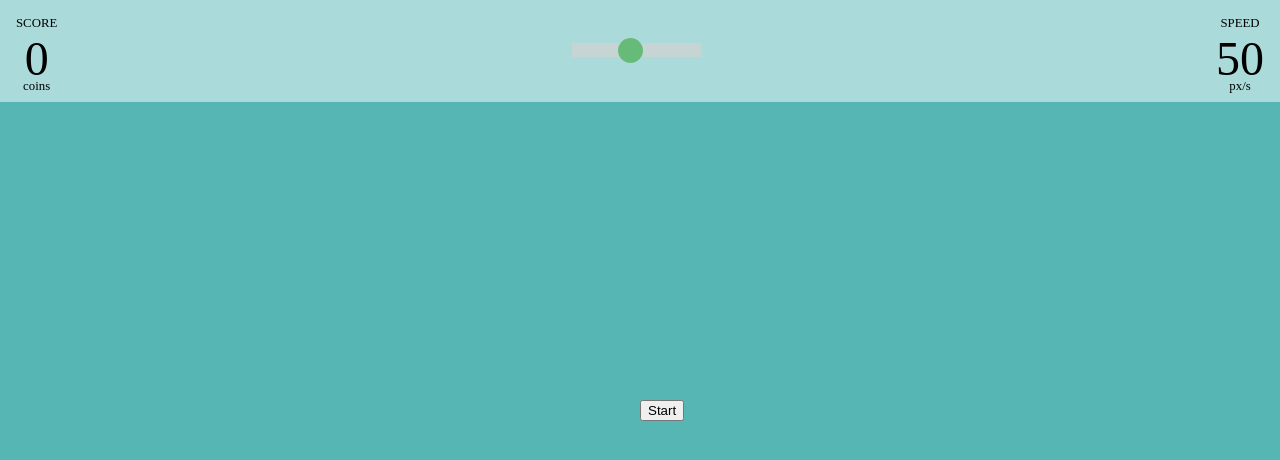
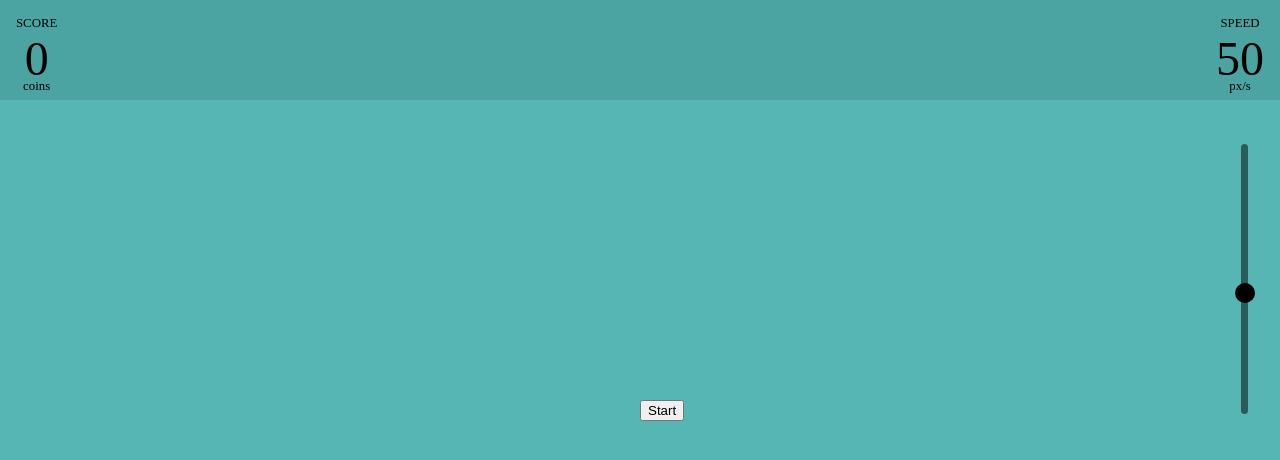
Before and after one commit to farshad9037/DotGame, a plain HTML site: page index.html in a window 1280 px wide. Drawn offline with Linux system fonts and the light colour scheme.

Commit message:
Slider placed on right

```diff
--- a/index.html
+++ b/index.html
@@ -9,7 +9,7 @@
 </head>
 
 <body>
-  <header class="banner-container">
+  <header>
     <div class="banner">
 
       <!-- Score -->
@@ -17,13 +17,6 @@
         <div class="label">SCORE</div>
         <div id="score" class="number">0</div>
         <div class="label l-h-0">coins</div>
-      </div>
-
-      <!-- Slider -->
-      <div class="element">
-        <div style="width: 100%">
-          <input type="range" min="1" max="10" value="5" id="speedSlider" class="slider">
-        </div>
       </div>
 
       <!-- Speed -->
@@ -35,6 +28,11 @@
 
     </div>
   </header>
+  <div class="slider-container">
+    <!-- Slider -->
+      <input type="range" min="1" max="10" value="5" id="speedSlider" class="slider">
+    </div>
+  </div>
   <canvas id="canvas"></canvas>
 
   <button type="button" id="startBtn" class="start-btn" onclick="start()">Start</button>
--- a/index.js
+++ b/index.js
@@ -102,7 +102,7 @@ class Dot {
     this.color = game.randomColor();
     this.radius = game.getRandomdInteger(1, 10) * CONFIG.minDotDiameter / 2;
     // Random X co-ordinate of the dot ranges from 100 to (canvas width - 100)
-    this.x = game.getRandomdInteger(CONFIG.maxDotDiameter, game.canvas.width - CONFIG.maxDotDiameter);
+    this.x = game.getRandomdInteger(CONFIG.maxDotDiameter / 2, game.canvas.width - CONFIG.maxDotDiameter / 2);
     // Initial Y co-ordinate of the dot
     this.y = -this.radius;
     // Points inversely proportional to radius
--- a/style.css
+++ b/style.css
@@ -3,6 +3,13 @@ body {
   /* background: #55b6b4 url("file:///Users/farshad/Downloads/bounce2.gif") no-repeat fixed center;  */
   margin: 0px;
   overflow: hidden;
+}
+
+header {
+  background: rgba(0, 0, 0, 0.1);
+  height: 100px;
+  position: absolute;
+  width: 100%;
 }
 
 .start-btn {
@@ -17,12 +24,6 @@ body {
   left: 0;
 }
 
-.banner-container {
-  background: rgba(255, 255, 255, .5);
-  position: absolute;
-  width: 100%;
-}
-
 .banner {
   align-items: center;
   display: flex;
@@ -35,15 +36,25 @@ body {
   text-align: center;
 }
 
+.slider-container {
+  -webkit-transform: rotate(-90deg);
+  position: absolute;
+  right: -100px;
+  top: 270px;
+  transform: rotate(-90deg);
+}
+
 .slider {
   -webkit-appearance: none;
   appearance: none;
-  height: 1em;
-  background: #d3d3d3;
+  border-radius: 5px;
+  height: 0.5em;
+  background: rgba(0, 0, 0, 0.5);
   outline: none;
-  opacity: 0.7;
+  /* opacity: 0.7; */
   -webkit-transition: .2s;
   transition: opacity .2s;
+  width: 270px;
 }
 
 .slider:hover {
@@ -53,11 +64,11 @@ body {
 .slider::-webkit-slider-thumb {
   -webkit-appearance: none;
   appearance: none;
-  width: 25px;
-  height: 25px;
-  border-radius: 50%;
-  background: #4CAF50;
+  background: rgb(0, 0, 0);
+  border-radius: 10px;
   cursor: pointer;
+  height: 20px;
+  width: 20px;
 }
 
 .number {
```
Also changed, not shown: play.svg (deleted).
